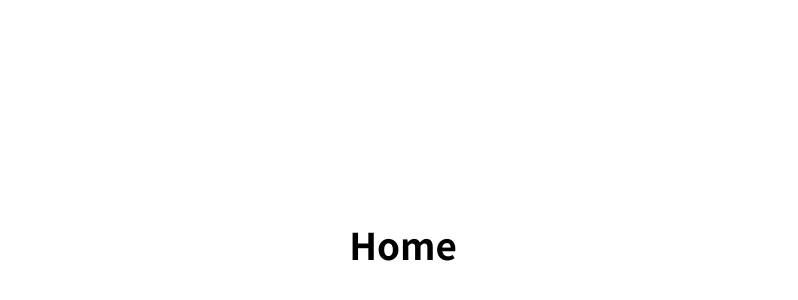
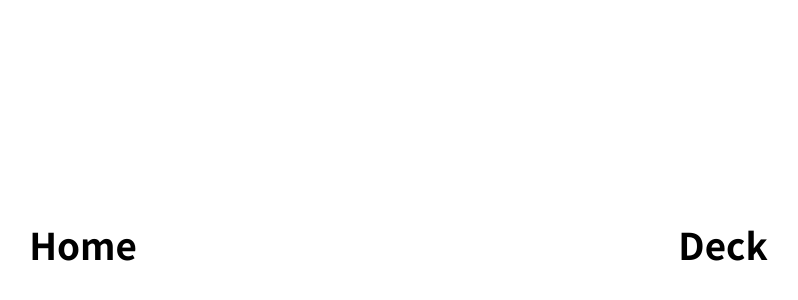
Before and after one commit to lauraschoerken/japan-one-step, a React (Vite) app: page / in a window 1280 px wide. Shown: the part 156-456 px from the top of the page, without its empty margins (237-1035 px from the left). Built offline with nearby package versions, Linux system fonts and the light colour scheme.

Commit message:
feat: add decks to home

```diff
--- a/src/components/Home/containers/Home.tsx
+++ b/src/components/Home/containers/Home.tsx
@@ -1,7 +1,13 @@
+import Decks from 'components/Decks/containers/Decks'
 import HomeComponent from '../components/HomeComponent'
 
 const Home = () => {
-	return <HomeComponent />
+	return (
+		<>
+			<HomeComponent />
+			<Decks />
+		</>
+	)
 }
 
 export default Home
```
